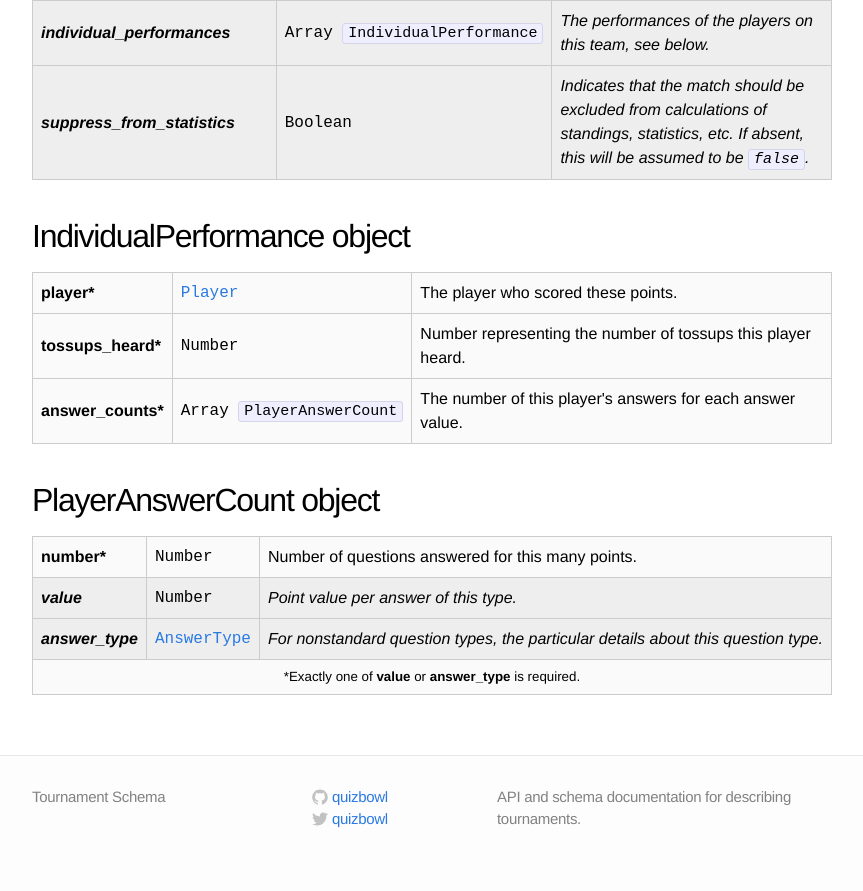
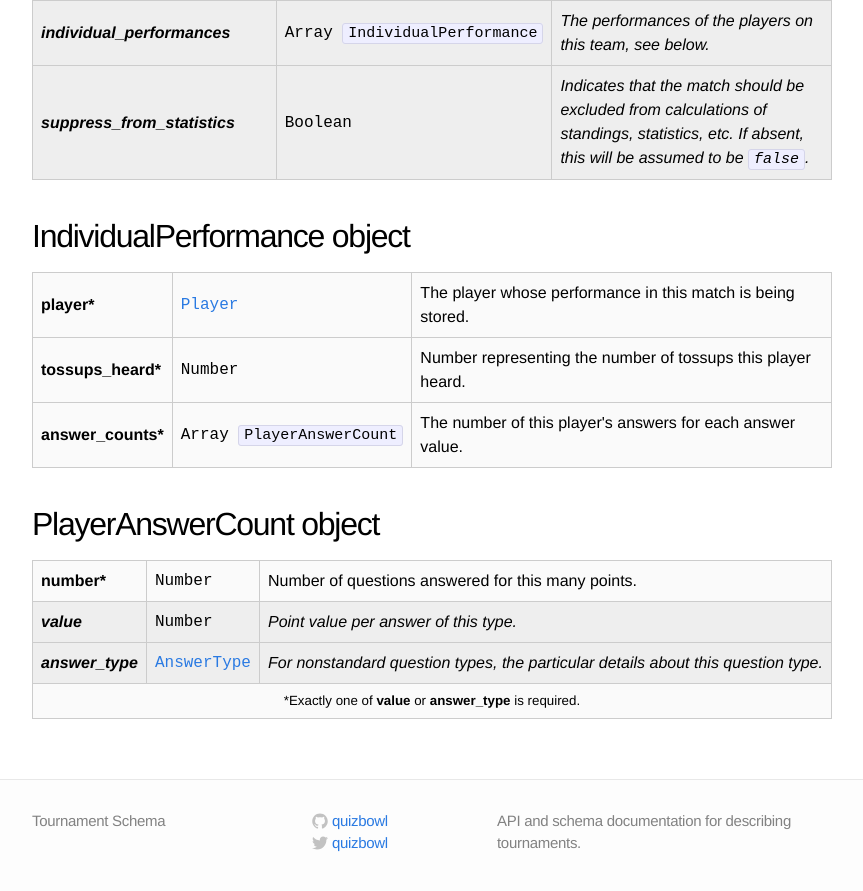
Before and after one commit to quizbowl/schema, a Jekyll site: the page built from match.md, in a window 1280 px wide and 900 px high, scrolled down 1653 px. Shown: the top 891 px of the window, without its empty margins (208-1071 px from the left). Built offline with Jekyll 4.4.1, drawn with Linux system fonts in a browser that asks for light colours.

Commit message:
Slightly better description of IndividualPerformance; fixes #27

```diff
--- a/match.md
+++ b/match.md
@@ -113,7 +113,7 @@ A `Match` object describes a single match scheduled between two teams. A `Match`
   <tr class="required">
     <th>player</th>
     <td class="type"><a href="{{ site.baseurl }}/player">Player</a></td>
-    <td>The player who scored these points.</td>
+    <td>The player whose performance in this match is being stored.</td>
   </tr>
   <tr class="required">
     <th>tossups_heard</th>
```
